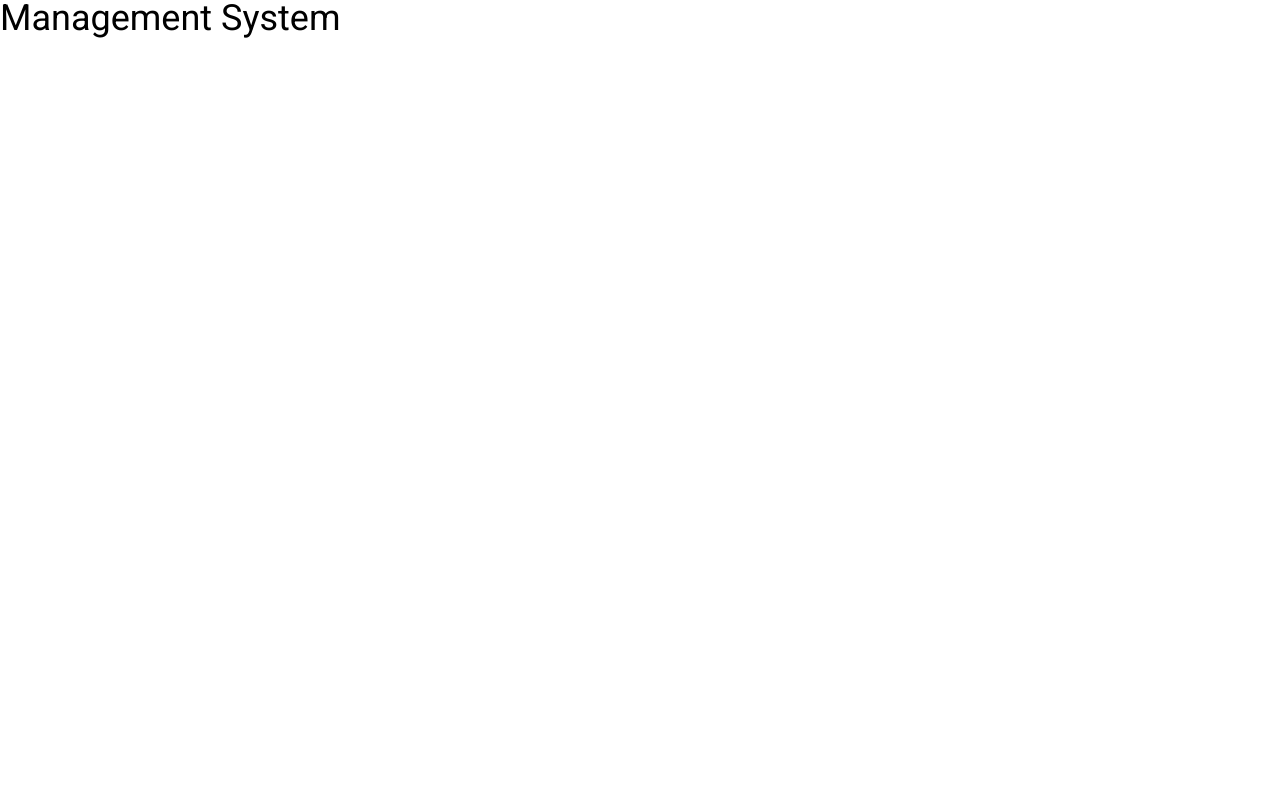
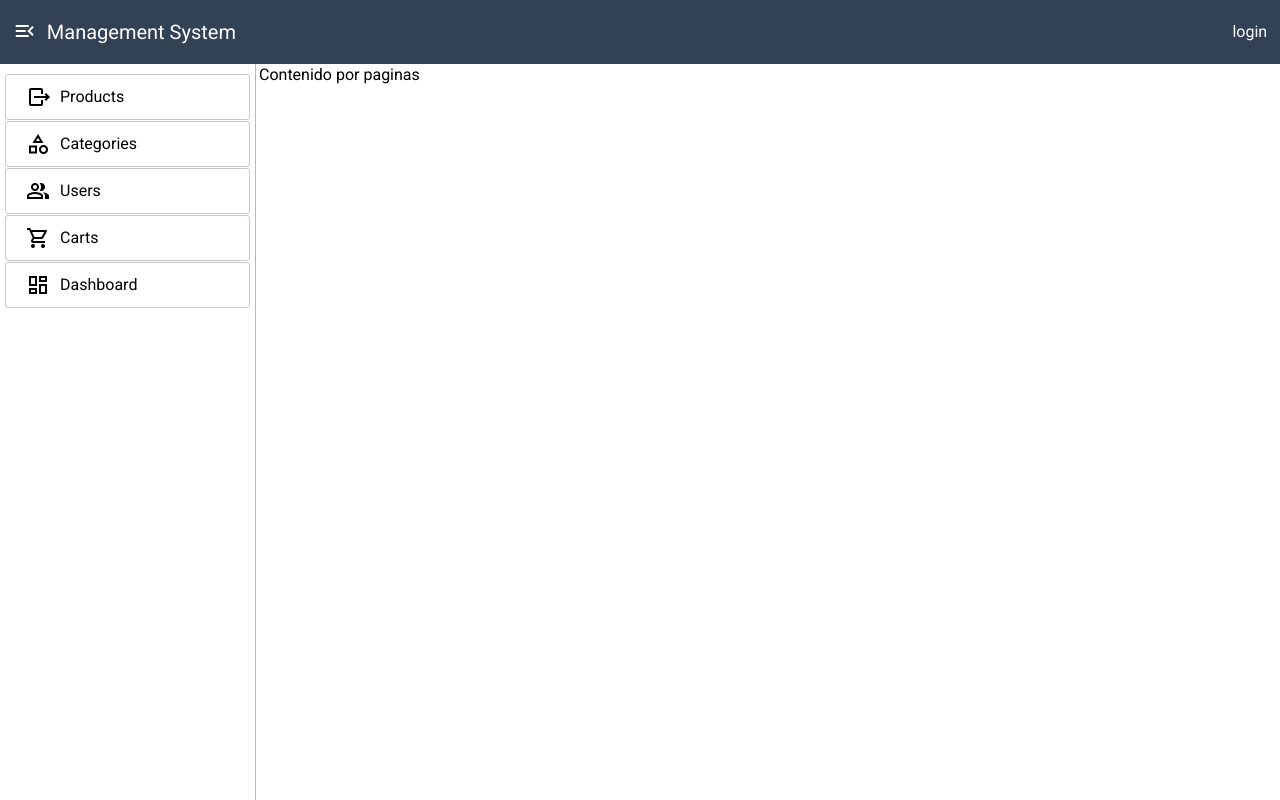
Before and after one commit to HenryAprendo/online-store-management-system, an Angular app: page / in a window 1280 px wide. Built offline with nearby package versions, Linux system fonts and the light colour scheme.

Commit message:
fiet: route links to modules in side menu

```diff
--- a/src/app/app.component.html
+++ b/src/app/app.component.html
@@ -1,2 +1,75 @@
 
-<h1 class="title" >Management System</h1>
+
+<div class="main_container">
+
+  <header class="topheader">
+    <div class="topheader_menu">
+      <button class="topheader_menu__button" (click)="toggleMenu()">
+        @if (!menuStatus()) {
+          <span class="material-symbols-outlined">menu_open</span>
+        } @else {
+          <span class="material-symbols-outlined">menu</span>
+        }
+      </button>
+      <h1 class="topheader_title" >Management System</h1>
+    </div>
+    <nav class="topheader_nav__right">
+      <p>login</p>
+    </nav>
+  </header>
+
+  <main class="content">
+    <!-- sidemenu -->
+    @if(!menuStatus()){
+      <div class="sidemenu">
+        <ul class="list_items">
+          <li class="items">
+            <a class="item_link" href="">
+              <span class="material-symbols-outlined">
+                move_item
+              </span>
+              Products
+            </a>
+          </li>
+          <li class="items">
+            <a class="item_link" href="">
+              <span class="material-symbols-outlined">
+                category
+              </span>
+              Categories
+            </a>
+          </li>
+          <li class="items">
+            <a class="item_link" href="">
+              <span class="material-symbols-outlined">
+                group
+              </span>
+              Users
+            </a>
+          </li>
+          <li class="items">
+            <a class="item_link" href="">
+              <span class="material-symbols-outlined">
+                shopping_cart
+              </span>
+              Carts
+            </a>
+          </li>
+          <li class="items">
+            <a class="item_link" href="">
+              <span class="material-symbols-outlined">
+                dashboard
+              </span>
+              Dashboard
+            </a>
+          </li>
+        </ul>
+      </div>
+    }
+     <!-- content -->
+     <div class="content_page">
+        <h1>Contenido por paginas</h1>
+       <router-outlet></router-outlet>
+     </div>
+  </main>
+</div>
--- a/src/app/app.component.scss
+++ b/src/app/app.component.scss
@@ -1,4 +1,97 @@
 
-.title {
-  font-size: var(--text-4xl);
+// contenedor principal
+.main_container {
+  max-width: 138rem;
+  margin: 0 auto;
 }
+
+// Header
+.topheader {
+  height: 6.4rem;
+  padding-left: 1%;
+  padding-right: 1%;
+
+  display: flex;
+  align-items: center;
+  justify-content: space-between;
+
+  color: var(--text-white);
+  background-color: var(--bg-slate-header);
+}
+
+.topheader_menu {
+  display: flex;
+  align-items: center;
+  column-gap: 1rem;
+}
+
+.topheader_menu__button {
+  background-color: inherit;
+  border: none;
+  padding: 0;
+
+  span {
+    color: var(--text-white);
+  }
+}
+
+.topheader_title {
+  font-size: var(--text-xl);
+}
+
+.topheader_nav__right p {
+  font-size: var(--text-base);
+}
+
+// Contenido principal por paginas enrutadas
+.content {
+  display: flex;
+  height: calc(100vh - 6.4rem);
+}
+
+.content_page {
+  flex-grow: 1;
+  padding: 0.3rem;
+}
+
+.sidemenu {
+  width: 40%;
+  border-right: 1px solid #b9b9b9;
+  // background-color: firebrick;
+  padding: 1rem 0.5rem;
+  overflow: hidden;
+}
+
+.items {
+  margin-bottom: 0.1rem;
+  min-width: 10rem;
+}
+
+.item_link {
+  display: flex;
+  align-items: center;
+  column-gap: 1rem;
+  padding: 1rem 2rem;
+  text-decoration: none;
+  color: inherit;
+  border: 1px solid #c9c9c9;
+  border-radius: 0.3rem;
+}
+
+.item_link:hover {
+  border: 1px solid var(--bg-slate-header);
+  font-weight: 500;
+  color: var(--bg-slate-header);
+}
+
+@media screen and (min-width: 768px) {
+  .sidemenu {
+    width: 25%;
+  }
+}
+
+@media screen and (min-width: 1024px) {
+  .sidemenu {
+    width: 20%;
+  }
+}
--- a/src/app/app.component.ts
+++ b/src/app/app.component.ts
@@ -1,4 +1,4 @@
-import { Component } from '@angular/core';
+import { Component, signal } from '@angular/core';
 import { CommonModule } from '@angular/common';
 import { RouterOutlet } from '@angular/router';
 
@@ -11,4 +11,13 @@ import { RouterOutlet } from '@angular/router';
 })
 export class AppComponent {
   title = 'online-store-management-system';
+
+
+  menuStatus = signal(false);
+
+  toggleMenu(){
+    this.menuStatus.update(state => !state);
+  }
+
+
 }
--- a/src/index.html
+++ b/src/index.html
@@ -6,6 +6,7 @@
   <base href="/">
   <meta name="viewport" content="width=device-width, initial-scale=1">
   <link rel="icon" type="image/x-icon" href="favicon.ico">
+  <link rel="stylesheet" href="https://fonts.googleapis.com/css2?family=Material+Symbols+Outlined:opsz,wght,FILL,GRAD@20..48,100..700,0..1,-50..200" />
 </head>
 <body>
   <app-root></app-root>
--- a/src/styles.scss
+++ b/src/styles.scss
@@ -3,6 +3,8 @@
 @import url('./styles/reset.scss');
 
 :root {
+
+  // font-size
   --text-xs: 1.2rem;
   --text-sm: 1.4rem;
   --text-base: 1.6rem;
@@ -13,6 +15,13 @@
   --text-4xl: 3.6rem;
   --text-5xl: 4.8rem;
   --text-6xl: 6rem;
+
+  /*Background color */
+  --bg-slate-header: rgb(51 65 85);
+
+  /* Text color*/
+  --text-white: rgb(255 255 255);
+
 }
 
 * {
```
